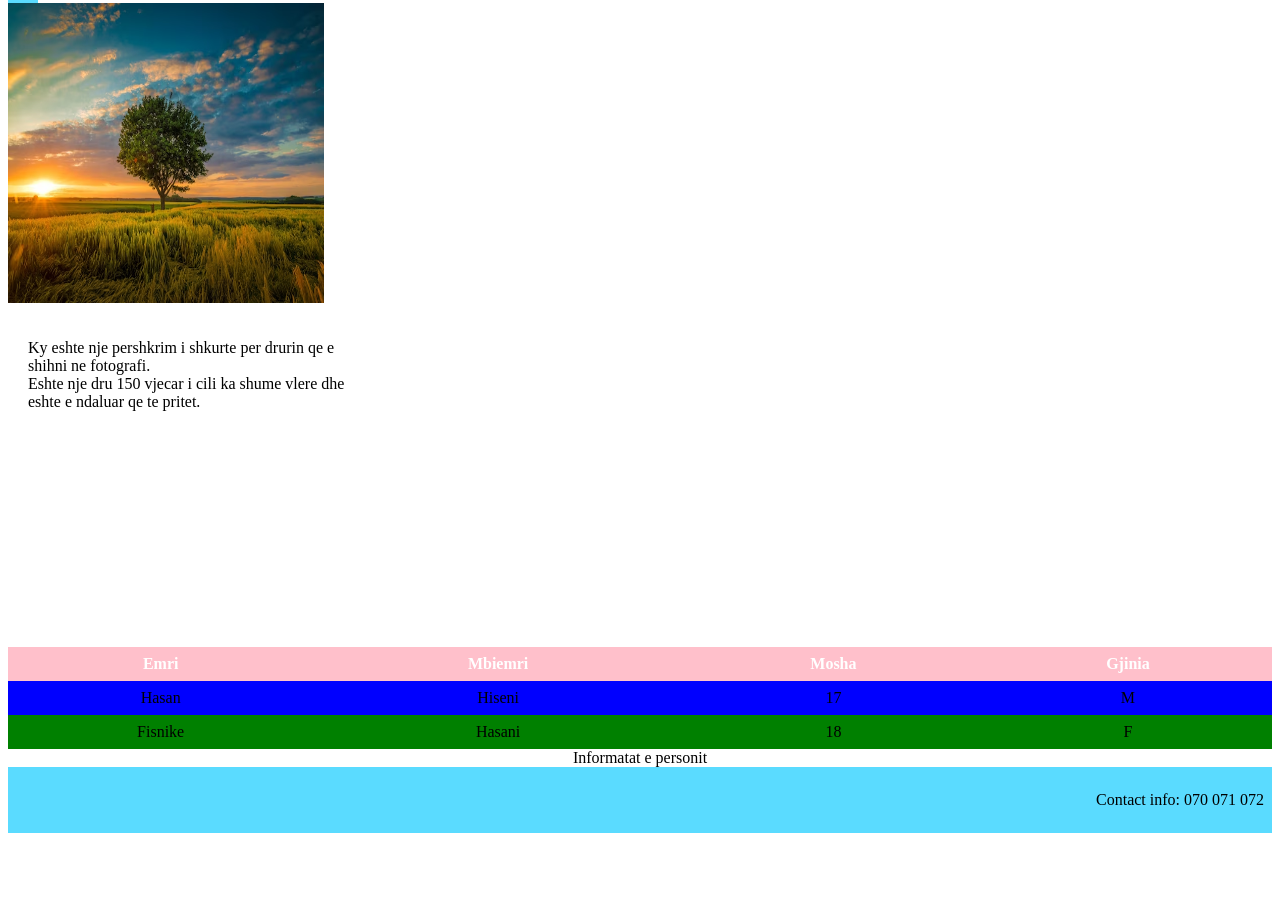
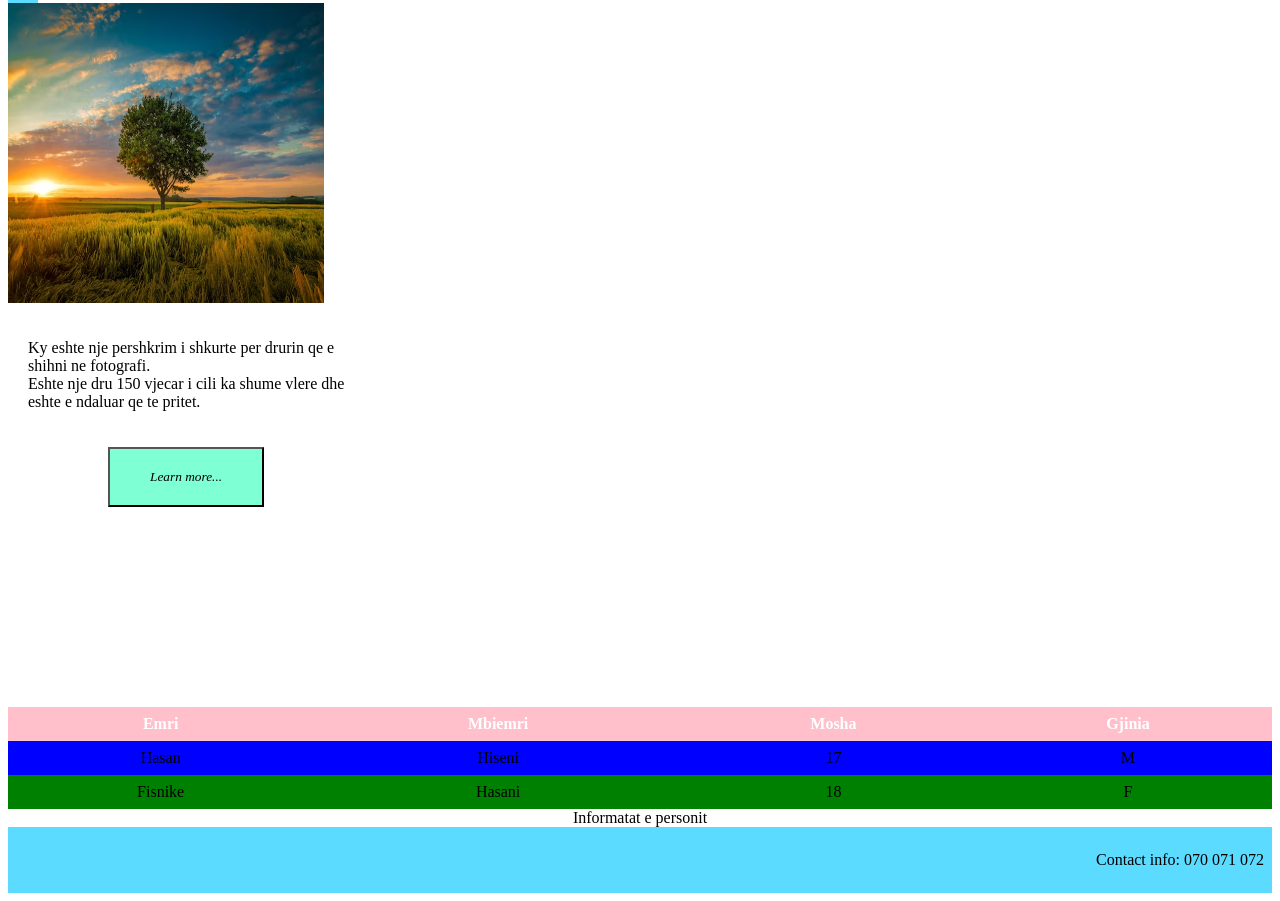
Before and after one commit to techup-group13/techup-group11, a plain HTML site: page index.html in a window 1280 px wide. Shown: the part 555-1456 px from the top of the page. Before the commit the page ends 1396 px from the top, so only its background shows below. Drawn offline with Linux system fonts and the light colour scheme.

Commit message:
Final changes

```diff
--- a/index.html
+++ b/index.html
@@ -36,6 +36,7 @@
 		<div id="description">
 			<p>Ky eshte nje pershkrim i shkurte per drurin qe e shihni ne fotografi.<br> Eshte nje dru 150 vjecar i cili ka shume vlere dhe eshte e ndaluar qe te pritet.</p>
 		</div>
+		<button id="button"> Learn more...</button>
 	  	<table>
 			<caption>Informatat e personit</caption>
 			<tr>
--- a/styling.css
+++ b/styling.css
@@ -98,3 +98,11 @@ th {
     padding: 20px ;
     width: 330px;
 }
+#button{
+    font-style: italic;
+    margin-left: 100px ;
+    background-color: aquamarine;
+    color: black;
+    padding: 20px 40px 20px 40px;
+    text-size-adjust: 50%;
+}
```
